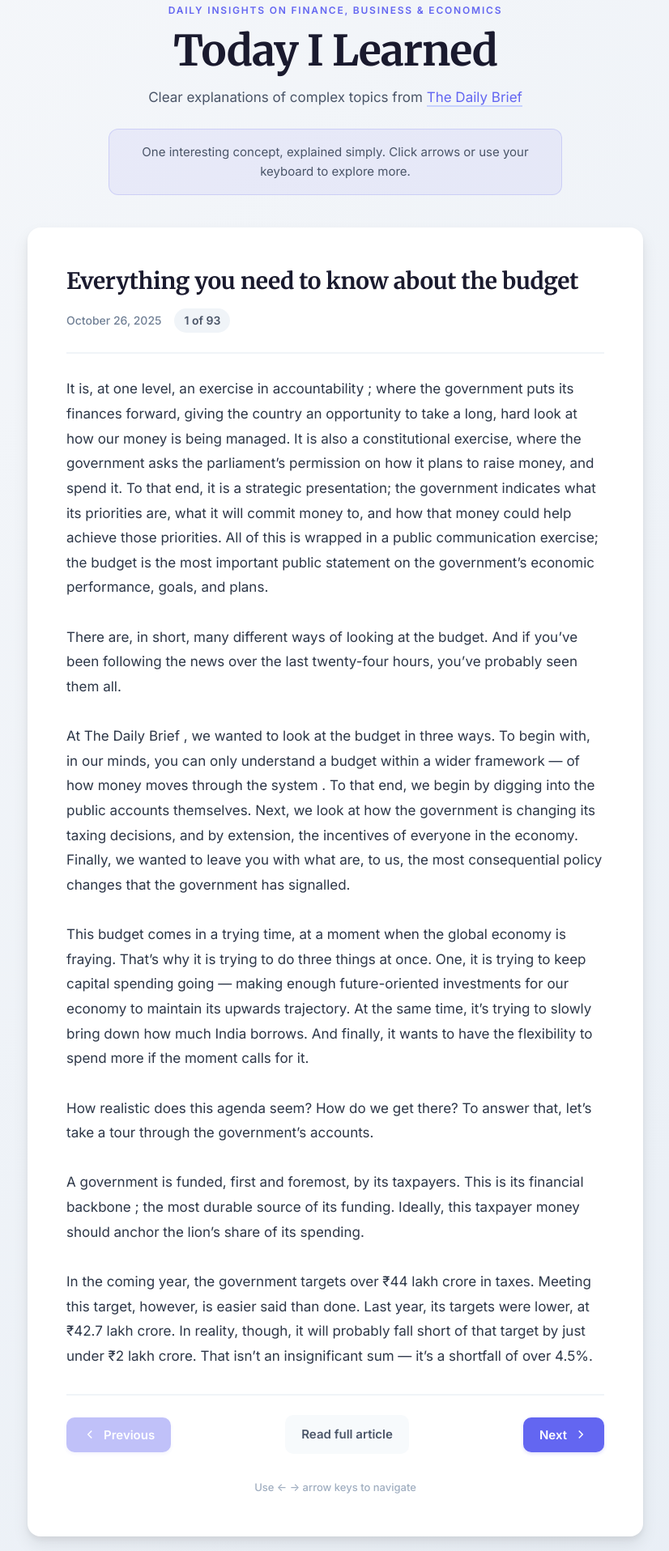
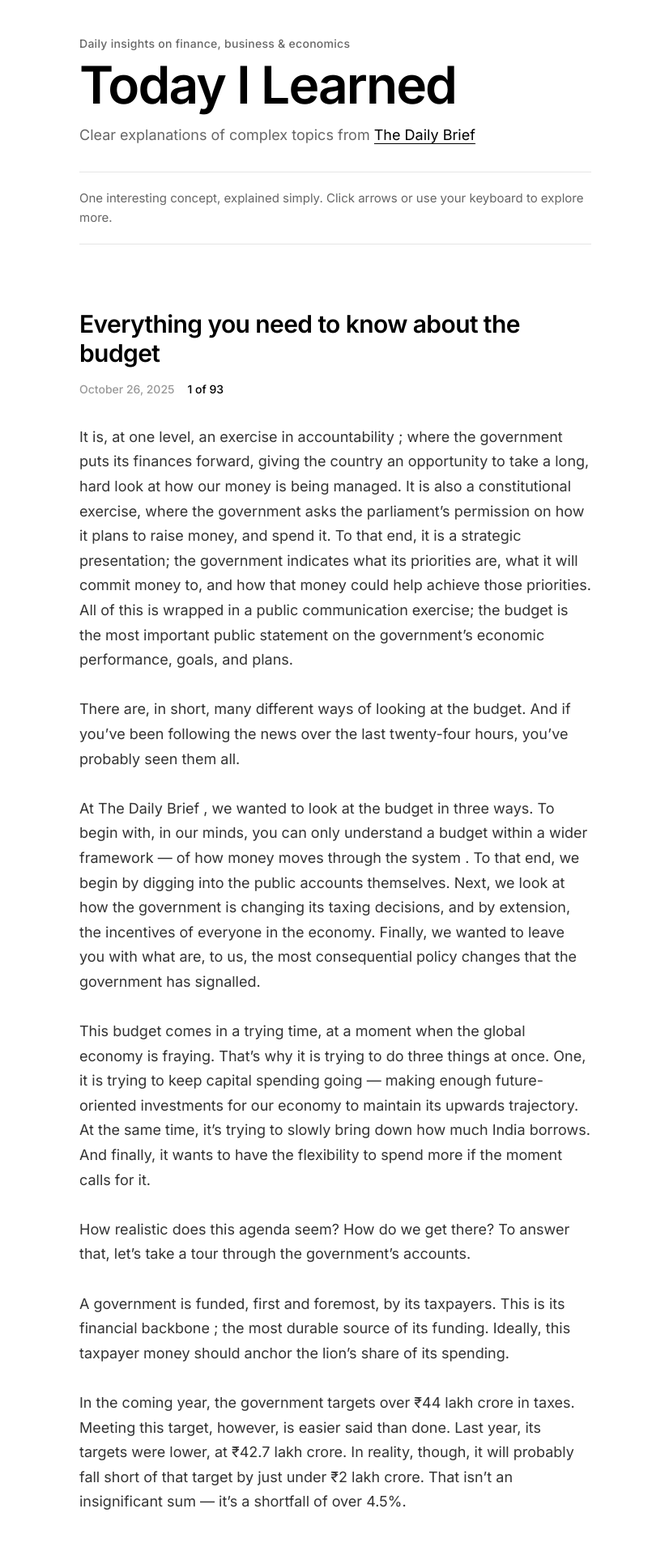
Before and after one commit to krishna-lohia/daily-learnings, a website: page index.html in a window 1280 px wide. Shown: the part 37-1953 px from the top of the page at 81% size, without its empty margins (226-1052 px from the left). Drawn offline with Linux system fonts and the light colour scheme.

Commit message:
Ultra-minimal redesign: Clean, refined, brutalist aesthetic
Complete design overhaul to pure minimalism:
- Pure white background, black text
- No gradients, no shadows, no fancy effects
- Sharp edges (no rounded corners)
- Simple thin borders
- Generous whitespace
- Ultra-readable typography
- Black buttons with simple hover states
- Clean, refined, almost brutalist look

Inspired by Apple/Swiss design - content first, no distractions.

🤖 Generated with [Claude Code](https://claude.com/claude-code)

Co-Authored-By: Claude <noreply@anthropic.com>

```diff
--- a/style.css
+++ b/style.css
@@ -1,4 +1,4 @@
-@import url('https://fonts.googleapis.com/css2?family=Inter:wght@400;500;600;700&family=Merriweather:wght@400;700&display=swap');
+@import url('https://fonts.googleapis.com/css2?family=Inter:wght@400;500;600&display=swap');
 
 * {
   box-sizing: border-box;
@@ -7,117 +7,99 @@
 }
 
 body {
-  font-family: 'Inter', -apple-system, BlinkMacSystemFont, 'Segoe UI', sans-serif;
-  background: linear-gradient(135deg, #f5f7fa 0%, #e8eef5 100%);
+  font-family: 'Inter', -apple-system, sans-serif;
+  background: #ffffff;
   min-height: 100vh;
-  display: flex;
-  align-items: center;
-  justify-content: center;
-  padding: 40px 20px;
-  color: #1a1a2e;
+  padding: 0;
+  color: #000000;
   line-height: 1.6;
 }
 
 .container {
-  max-width: 760px;
-  width: 100%;
+  max-width: 680px;
+  margin: 0 auto;
+  padding: 80px 24px;
 }
 
 /* Header */
 .header {
-  text-align: center;
-  margin-bottom: 40px;
+  margin-bottom: 80px;
 }
 
 .header-content {
+  margin-bottom: 32px;
+}
+
+.eyebrow {
+  font-size: 0.875rem;
+  font-weight: 500;
+  color: #666;
+  margin-bottom: 8px;
+  letter-spacing: 0.02em;
+}
+
+.title {
+  font-size: clamp(2.5rem, 6vw, 4rem);
+  font-weight: 600;
+  letter-spacing: -0.03em;
+  margin-bottom: 16px;
+  color: #000;
+  line-height: 1;
+}
+
+.tagline {
+  font-size: 1.125rem;
+  color: #666;
+  line-height: 1.5;
   margin-bottom: 24px;
 }
 
-.eyebrow {
-  font-size: 0.75rem;
-  font-weight: 600;
-  text-transform: uppercase;
-  letter-spacing: 0.15em;
-  color: #6366f1;
-  margin-bottom: 12px;
-}
-
-.title {
-  font-family: 'Merriweather', Georgia, serif;
-  font-size: clamp(2.25rem, 6vw, 3.25rem);
-  font-weight: 700;
-  letter-spacing: -0.02em;
-  margin-bottom: 16px;
-  color: #1a1a2e;
-  line-height: 1.1;
-}
-
-.tagline {
-  font-size: 1.063rem;
-  color: #4a5568;
-  line-height: 1.6;
-  max-width: 540px;
-  margin: 0 auto;
-}
-
 .tagline a {
-  color: #6366f1;
+  color: #000;
   text-decoration: none;
-  border-bottom: 2px solid #c7d2fe;
-  transition: border-color 0.2s ease;
+  border-bottom: 1px solid #000;
 }
 
 .tagline a:hover {
-  border-bottom-color: #6366f1;
+  opacity: 0.6;
 }
 
 .info-box {
-  max-width: 560px;
-  margin: 0 auto;
-  padding: 16px 24px;
-  background: rgba(99, 102, 241, 0.08);
-  border-radius: 12px;
-  border: 1px solid rgba(99, 102, 241, 0.2);
+  padding: 20px 0;
+  border-top: 1px solid #e5e5e5;
+  border-bottom: 1px solid #e5e5e5;
 }
 
 .info-text {
   font-size: 0.938rem;
-  color: #4a5568;
+  color: #666;
   line-height: 1.6;
 }
 
 /* Learning Card */
 .learning-card {
-  background: white;
-  border-radius: 16px;
-  padding: clamp(32px, 6vw, 48px);
-  box-shadow: 0 4px 6px rgba(0, 0, 0, 0.05), 0 10px 20px rgba(0, 0, 0, 0.08);
+  margin-bottom: 80px;
+}
+
+.learning-header {
   margin-bottom: 32px;
 }
 
-.learning-header {
-  margin-bottom: 28px;
-  padding-bottom: 24px;
-  border-bottom: 2px solid #f0f4f8;
-}
-
 .learning-title {
-  font-family: 'Merriweather', Georgia, serif;
-  font-size: 1.75rem;
-  font-weight: 700;
-  line-height: 1.3;
-  color: #1a1a2e;
+  font-size: 1.875rem;
+  font-weight: 600;
+  line-height: 1.2;
+  color: #000;
   margin-bottom: 16px;
-  letter-spacing: -0.01em;
+  letter-spacing: -0.02em;
 }
 
 .learning-meta {
   display: flex;
   gap: 16px;
-  flex-wrap: wrap;
   align-items: center;
   font-size: 0.875rem;
-  color: #718096;
+  color: #999;
 }
 
 .learning-date {
@@ -125,32 +107,26 @@ body {
 }
 
 .learning-counter {
-  display: inline-flex;
-  align-items: center;
-  padding: 4px 12px;
-  background: #f0f4f8;
-  border-radius: 20px;
-  font-weight: 600;
-  color: #4a5568;
+  font-weight: 500;
+  color: #000;
 }
 
 .learning-content {
-  font-size: 1.063rem;
-  line-height: 1.8;
-  color: #2d3748;
-  margin-bottom: 32px;
+  font-size: 1.125rem;
+  line-height: 1.7;
+  color: #333;
+  margin-bottom: 48px;
   white-space: pre-wrap;
 }
 
 /* Actions */
 .learning-actions {
   display: flex;
-  gap: 12px;
+  gap: 16px;
   align-items: center;
   justify-content: space-between;
-  flex-wrap: wrap;
-  padding-top: 24px;
-  border-top: 2px solid #f0f4f8;
+  padding-top: 32px;
+  border-top: 1px solid #e5e5e5;
   margin-bottom: 16px;
 }
 
@@ -158,93 +134,88 @@ body {
   display: inline-flex;
   align-items: center;
   gap: 8px;
-  padding: 12px 20px;
-  background: #6366f1;
-  color: white;
+  padding: 12px 24px;
+  background: #000;
+  color: #fff;
   border: none;
-  border-radius: 10px;
+  border-radius: 0;
   font-size: 0.938rem;
-  font-weight: 600;
+  font-weight: 500;
   font-family: inherit;
   cursor: pointer;
-  transition: all 0.2s ease;
-  box-shadow: 0 2px 4px rgba(99, 102, 241, 0.2);
+  transition: opacity 0.2s ease;
 }
 
 .nav-btn:hover:not(:disabled) {
-  background: #4f46e5;
-  transform: translateY(-1px);
-  box-shadow: 0 4px 8px rgba(99, 102, 241, 0.3);
-}
-
-.nav-btn:active:not(:disabled) {
-  transform: translateY(0);
+  opacity: 0.8;
 }
 
 .nav-btn:disabled {
-  opacity: 0.4;
+  opacity: 0.2;
   cursor: not-allowed;
-  transform: none;
 }
 
 .nav-btn svg {
-  width: 18px;
-  height: 18px;
+  width: 16px;
+  height: 16px;
 }
 
 .source-link {
-  padding: 12px 20px;
-  color: #4a5568;
+  padding: 12px 24px;
+  color: #000;
   text-decoration: none;
-  font-weight: 600;
+  font-weight: 500;
   font-size: 0.938rem;
-  border-radius: 10px;
-  background: #f7fafc;
+  border: 1px solid #000;
   transition: all 0.2s ease;
 }
 
 .source-link:hover {
-  background: #edf2f7;
-  color: #2d3748;
+  background: #000;
+  color: #fff;
 }
 
 .keyboard-hint {
   text-align: center;
-  padding-top: 12px;
+  padding-top: 16px;
 }
 
 .keyboard-hint span {
   font-size: 0.813rem;
-  color: #a0aec0;
-  font-weight: 500;
+  color: #999;
+  font-weight: 400;
 }
 
 /* Footer */
 .footer {
   text-align: center;
-  color: #718096;
+  color: #999;
   font-size: 0.875rem;
+  padding-bottom: 40px;
 }
 
 .footer a {
-  color: #6366f1;
+  color: #000;
   text-decoration: none;
-  border-bottom: 1px solid #c7d2fe;
-  transition: border-color 0.2s ease;
+  border-bottom: 1px solid #ccc;
 }
 
 .footer a:hover {
-  border-bottom-color: #6366f1;
+  border-bottom-color: #000;
 }
 
 /* Responsive */
 @media (max-width: 640px) {
-  body {
-    padding: 24px 16px;
+  .container {
+    padding: 60px 20px;
   }
 
-  .learning-card {
-    border-radius: 12px;
+  .header {
+    margin-bottom: 60px;
+  }
+
+  .title {
+    font-size: 2.5rem;
   }
 
   .learning-actions {
```
